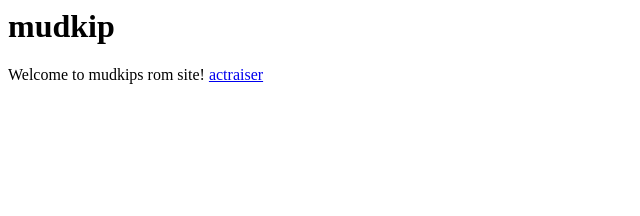
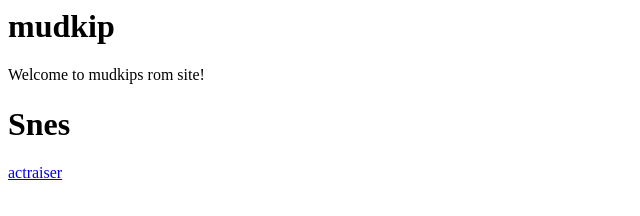
Before and after one commit to menpie/mudkip, a plain HTML site: page index.html in a window 1280 px wide. Shown: the whole page, without its empty margins (0-640 px from the left). Drawn offline with Linux system fonts and the light colour scheme.

Commit message:
Update index.html

```diff
--- a/index.html
+++ b/index.html
@@ -5,4 +5,5 @@
 Welcome to mudkips rom site!
 </body>
 </html>
+<h1> Snes </h1>
 <a href="https://drive.google.com/file/d/1D3nbBXYQh2FX5JilGnCuMcvD2Zmgf-jY/view">actraiser</a>
```
